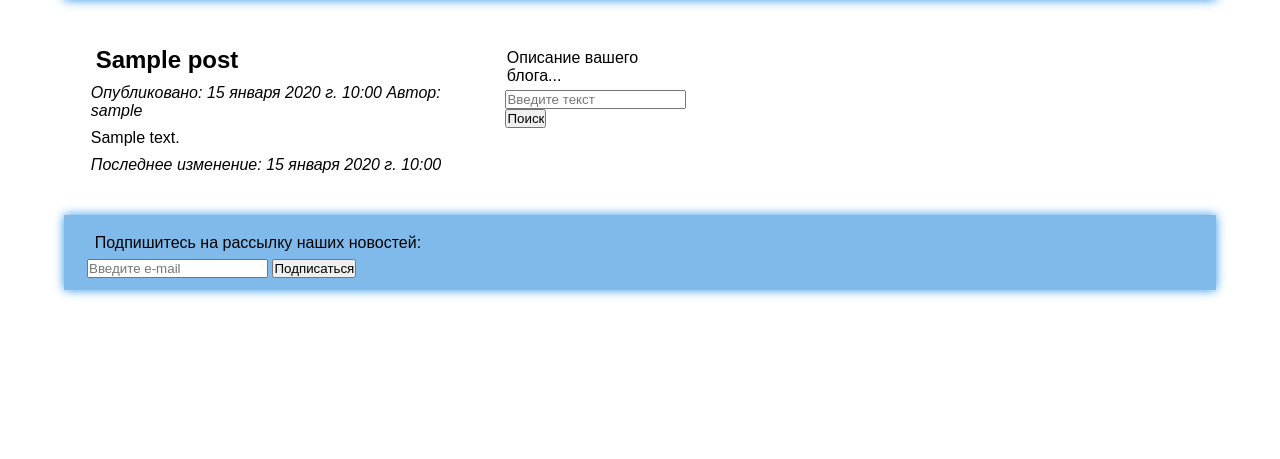
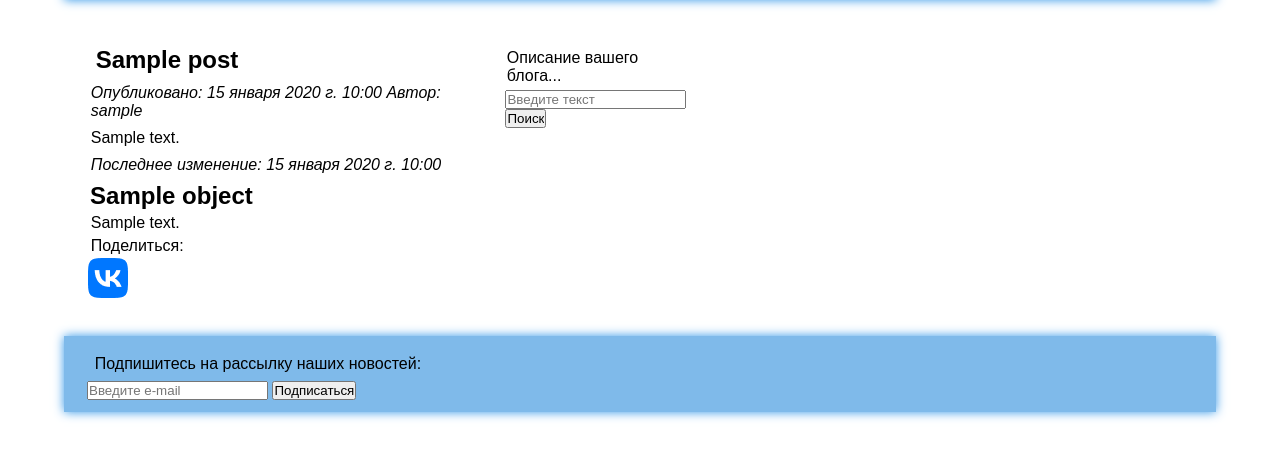
Before and after one commit to KarelinIvan/mysite, a Django app: template blog/templates/blog/post/post_detail.html in a window 1280 px wide. Shown: the part 90-549 px from the top of the page. Run offline with Django 5.2, Linux system fonts and the light colour scheme; tables that the repository leaves empty hold one stand-in row (values such as "Sample post"); the template is opened without the code that fills it: values that come from a table or form of the project are taken from there, most other values are stand-ins (such as "Sample title", 1, 10 or a date in 2020).

Commit message:
38-й коммит, реализована возможность поделиться статьей в вк

```diff
--- a/blog/templates/blog/post/post_detail.html
+++ b/blog/templates/blog/post/post_detail.html
@@ -1,4 +1,5 @@
 {% extends 'blog/base.html' %}
+{% load static %}
 
 
 {% block title %}{{ post.title }}{% endblock %}
@@ -16,4 +17,17 @@
             Последнее изменение: {{ post.updated }}
         </p>
     </div>
+
+    <div>
+        <h1>{{ my_object.title }}</h1>
+        <p>{{ my_object.description }}</p>
+
+        <!-- Вставляем сюда код кнопки "Поделиться" -->
+        <p>Поделиться:</p>
+        <div class="vk_share_button">
+            <a href="https://vk.com/share.php?url={{ my_object.get_absolute_url }}&title={{ my_object.title }}&description={{ my_object.description }}&image={{ my_object.image.url }}" target="_blank">
+                <img src="{% static '/images/VK_logo_Blue_40x40.png' %}">
+            </a>
+        </div>
+    </div>
 {% endblock %}
```
Also changed, not shown: blog/static/images/VK_logo_Blue_40x40.png (added).
